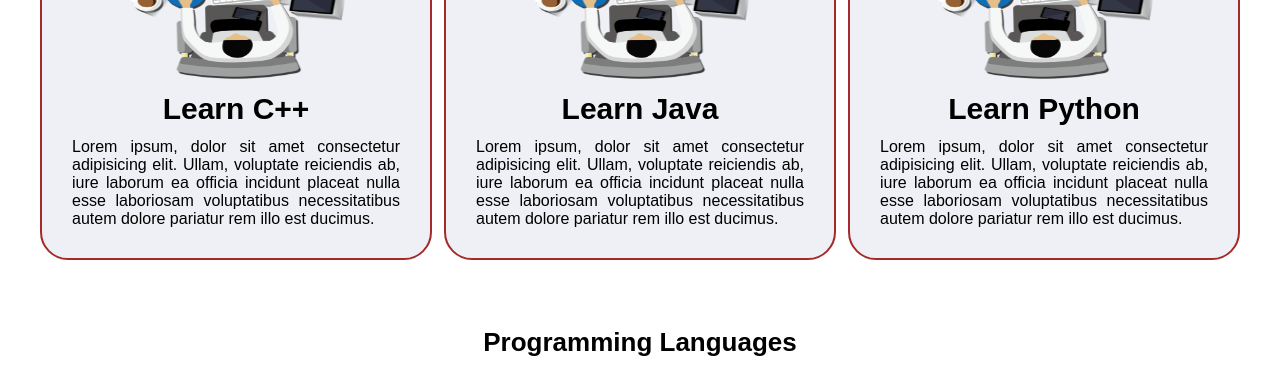
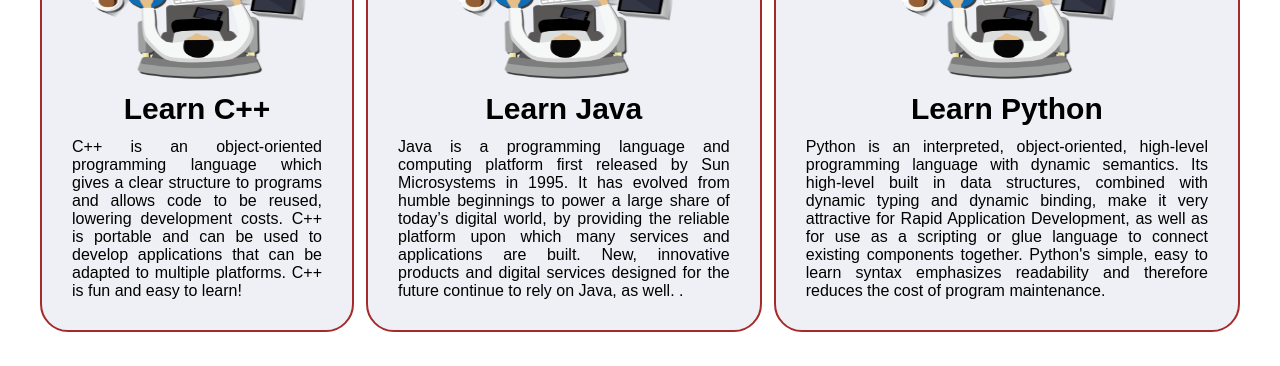
Before and after one commit to JayeshPatil18/Web-Project, a plain HTML site: page index.html in a window 1280 px wide. Shown: the part 740-1106 px from the top of the page. Drawn offline with Linux system fonts and the light colour scheme.

Commit message:
initial commit

```diff
--- a/index.html
+++ b/index.html
@@ -34,17 +34,19 @@
             <div class="box">
                 <img src="/img/1.png" alt="">
                 <h2 class="h-secondary">Learn C++</h2>
-                <p class="text">Lorem ipsum, dolor sit amet consectetur adipisicing elit. Ullam, voluptate reiciendis ab, iure laborum ea officia incidunt placeat nulla esse laboriosam voluptatibus necessitatibus autem dolore pariatur rem illo est ducimus.</p>
+                <p class="text">C++ is an object-oriented programming language which gives a clear structure to programs and allows code to be reused, lowering development costs. C++ is portable and can be used to develop applications that can be adapted to multiple platforms. C++ is fun and easy to learn!</p>
             </div>
             <div class="box">
                 <img src="/img/1.png" alt="">
                 <h2 class="h-secondary">Learn Java</h2>
-                <p class="text">Lorem ipsum, dolor sit amet consectetur adipisicing elit. Ullam, voluptate reiciendis ab, iure laborum ea officia incidunt placeat nulla esse laboriosam voluptatibus necessitatibus autem dolore pariatur rem illo est ducimus.</p>
+                <p class="text">Java is a programming language and computing platform first released by Sun Microsystems in 1995. It has evolved from humble beginnings to power a large share of today’s digital world, by providing the reliable platform upon which many services and applications are built. New, innovative products and digital services designed for the future continue to rely on Java, as well.
+
+.</p>
             </div>
             <div class="box">
                 <img src="/img/1.png" alt="">
                 <h2 class="h-secondary">Learn Python</h2>
-                <p class="text">Lorem ipsum, dolor sit amet consectetur adipisicing elit. Ullam, voluptate reiciendis ab, iure laborum ea officia incidunt placeat nulla esse laboriosam voluptatibus necessitatibus autem dolore pariatur rem illo est ducimus.</p>
+                <p class="text">Python is an interpreted, object-oriented, high-level programming language with dynamic semantics. Its high-level built in data structures, combined with dynamic typing and dynamic binding, make it very attractive for Rapid Application Development, as well as for use as a scripting or glue language to connect existing components together. Python's simple, easy to learn syntax emphasizes readability and therefore reduces the cost of program maintenance. </p>
             </div>
         </div>
     </section>
```
